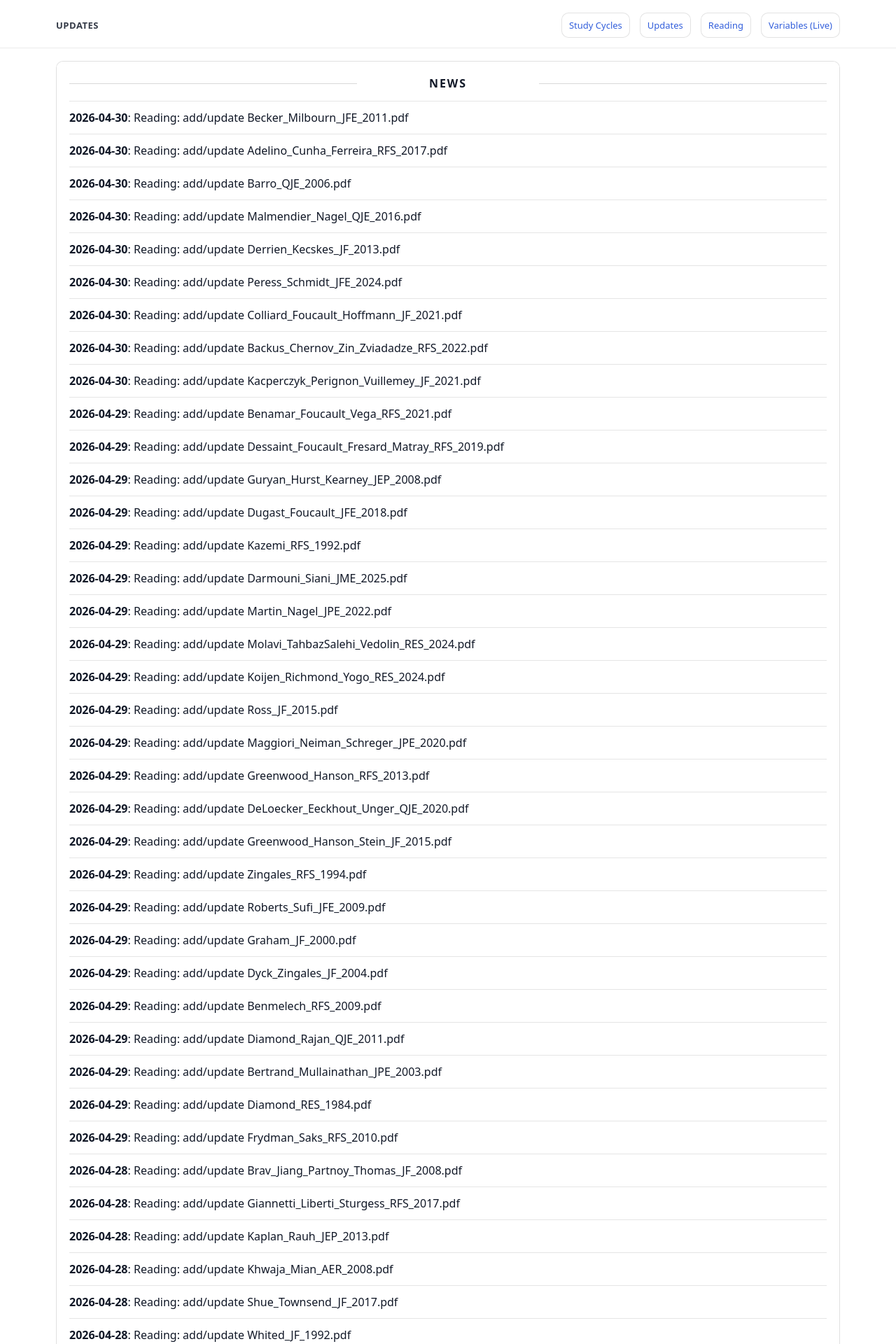
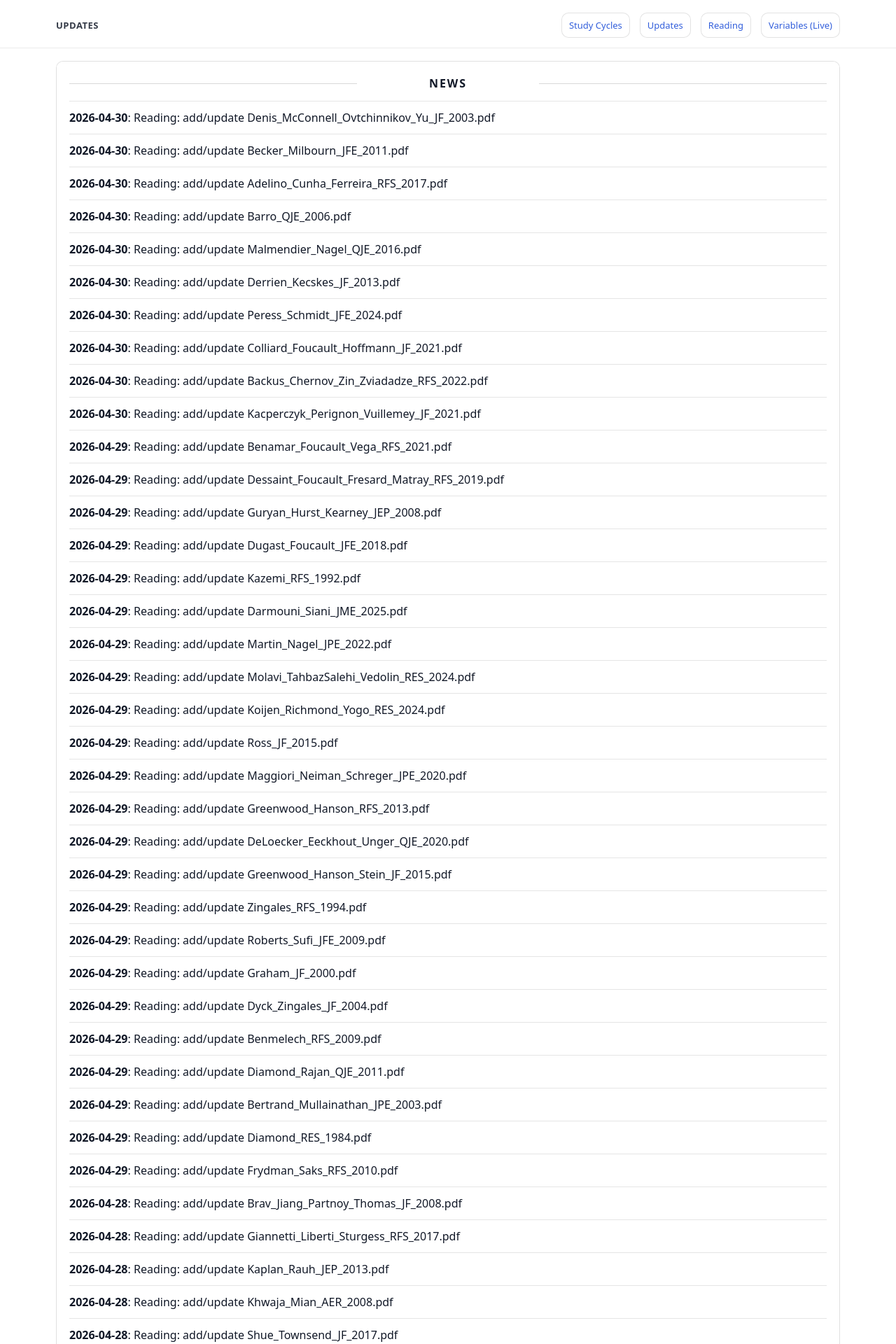
Before and after one commit to yaxinzn/study-archive, a Jekyll site: the page built from updates/index.md, in a window 1280 px wide. Shown: the top 1920 px of the page at 70% size. Built offline with Jekyll 4.4.1, drawn with Linux system fonts in a browser that asks for light colours; some of the changed text lies outside the part shown.

Commit message:
chore: update NEWS feed

```diff
--- a/_data/news.yml
+++ b/_data/news.yml
@@ -1,4 +1,7 @@
 # Auto-generated update history (sorted newest -> oldest). Do not edit manually.
+- ts: "1777541579"
+  date: "2026-04-30"
+  title: "Reading: add/update Denis_McConnell_Ovtchinnikov_Yu_JF_2003.pdf"
 - ts: "1777540961"
   date: "2026-04-30"
   title: "Reading: add/update Becker_Milbourn_JFE_2011.pdf"
```
